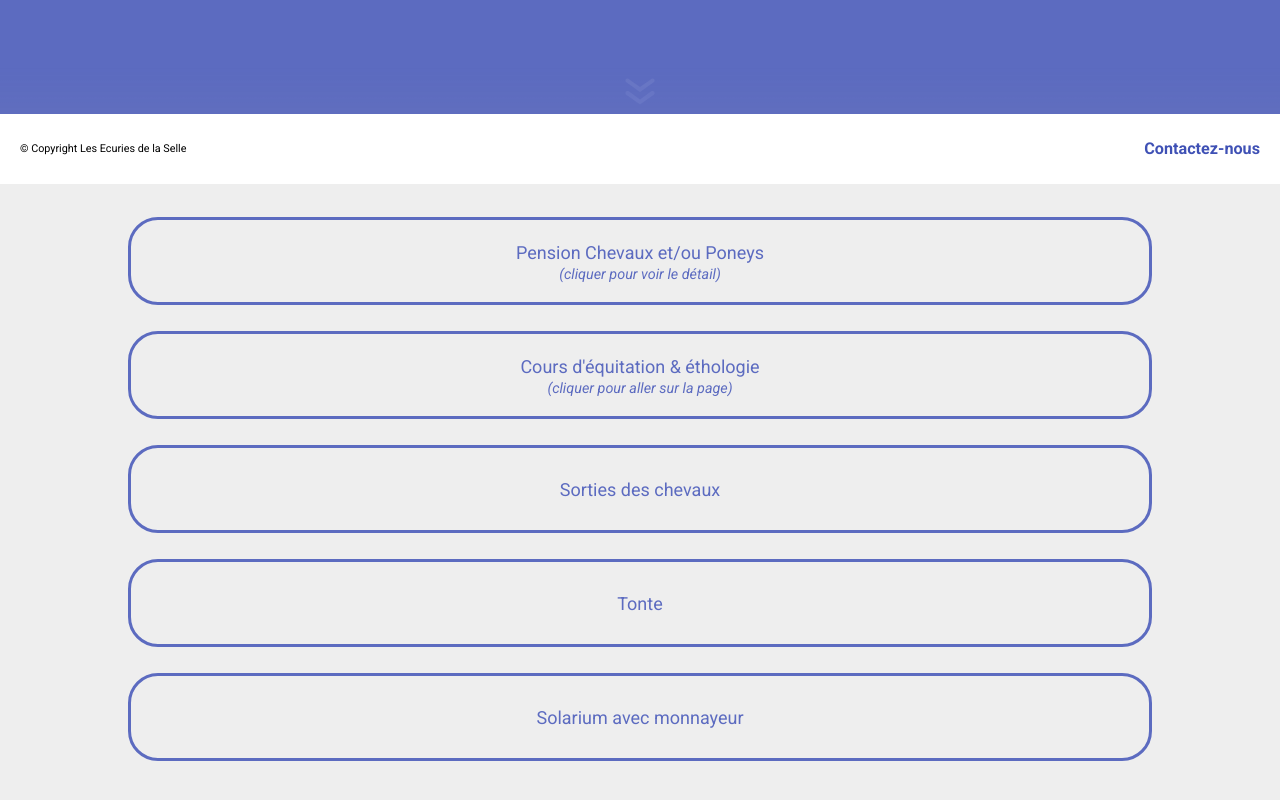
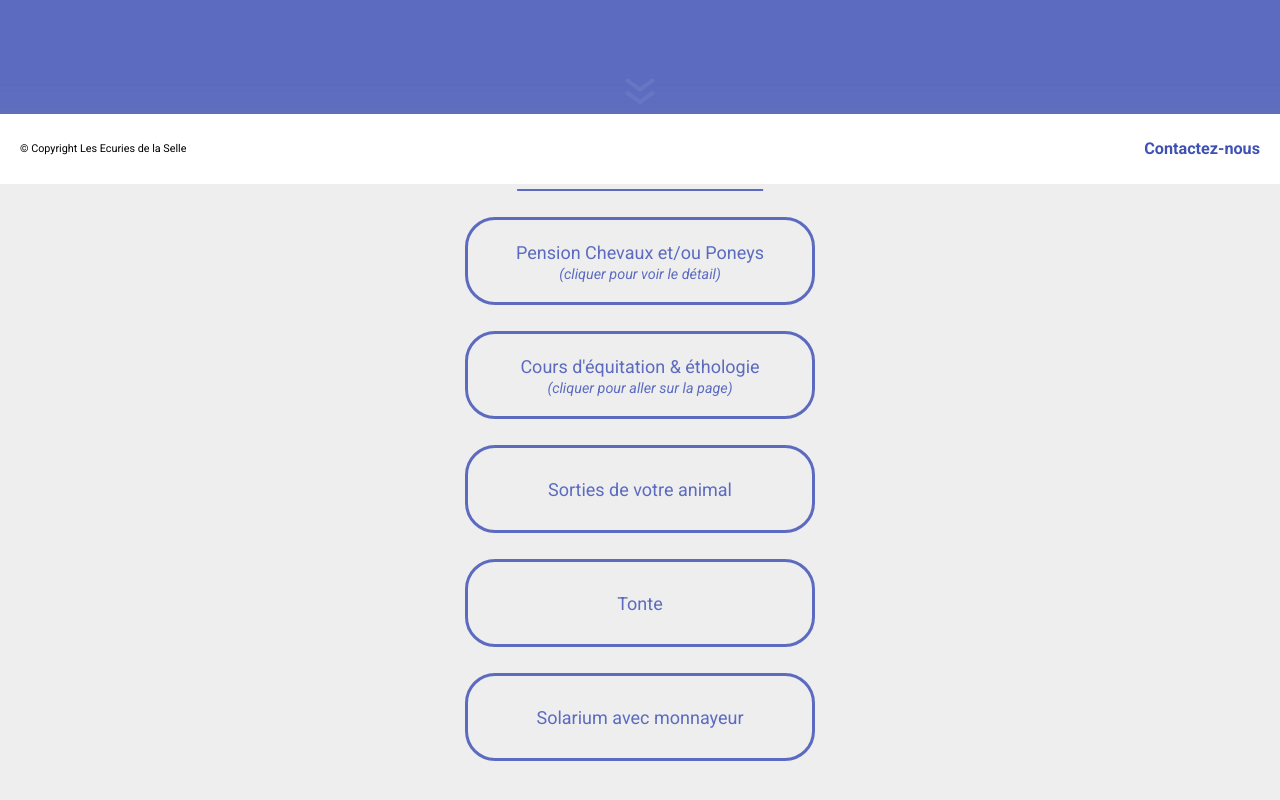
Before and after one commit to GoutteDooo/Site_Ecurie, a React (Vite) app: page /proprietaires in a window 1280 px wide. Shown: the part 616-1416 px from the top of the page. Built offline with nearby package versions, Linux system fonts and the light colour scheme.

Commit message:
feat(Proprios/Prestas): Ajout des links en props

```diff
--- a/src/components/Bubble.jsx
+++ b/src/components/Bubble.jsx
@@ -1,6 +1,8 @@
 import React from "react";
 import { MAIN_COLOR } from "../utils/variables";
-import { breakLines } from "../utils/functions/breakLines";
+import { useNavigate } from "react-router-dom";
+import scrollEvent from "../utils/functions/scrollEvent";
+
 /**
  * Affiche une bulle centrée verticalement
  * @param {string} bgColor couleur de fond de la bulle
@@ -9,14 +11,17 @@ import { breakLines } from "../utils/functions/breakLines";
  * @param {string} content contenu de la bulle (ASTUCE : utiliser "/br" pour passage à la ligne)
  * @returns
  */
+
 const Bubble = ({
   bgColor = MAIN_COLOR,
   textColor = "black",
   opacity = 1,
   content = null,
   clickable = false,
+  linking = null,
 }) => {
   const [isHover, setIsHover] = React.useState(false);
+  let navigate = useNavigate();
   const style = () => {
     const defaultStyle = {
       backgroundColor: bgColor,
@@ -44,12 +49,18 @@ const Bubble = ({
       ...defaultStyle,
     };
   };
+
+  const handleLink = () => {
+    return linking === "scroll" ? scrollEvent(2) : navigate(linking);
+  };
+
   return (
     <div
       className={` bubble ${clickable ? "clickable" : ""}`}
       style={style()}
       onMouseEnter={() => setIsHover(true)}
       onMouseLeave={() => setIsHover(false)}
+      onClick={linking ? handleLink : null}
     >
       {content}
     </div>
--- a/src/components/proprietaires/Prestations.jsx
+++ b/src/components/proprietaires/Prestations.jsx
@@ -14,10 +14,11 @@ const Prestations = () => {
       <p>Cours d'équitation & éthologie</p>
       <em>(cliquer pour aller sur la page)</em>
     </>,
-    <p>Sorties des chevaux</p>,
+    <p>Sorties de votre animal</p>,
     <p>Tonte</p>,
     <p>Solarium avec monnayeur</p>,
   ];
+  const linkings = ["scroll", "/cours"];
   return (
     <div className="proprietaires__prestations">
       <h1>Nos Prestations</h1>
@@ -28,6 +29,7 @@ const Prestations = () => {
           content={c}
           key={i}
           clickable={i < 2 ? true : false}
+          linking={i < 2 ? linkings[i] : null}
         />
       ))}
     </div>
--- a/src/styles/components/_bubble.scss
+++ b/src/styles/components/_bubble.scss
@@ -1,5 +1,5 @@
 .bubble {
-  width: 80%;
+  width: min(80%, 350px);
   height: 90px;
   @include verticalCenter;
   flex-direction: column;
--- a/src/styles/pages/_proprietaires.scss
+++ b/src/styles/pages/_proprietaires.scss
@@ -1,5 +1,6 @@
 .proprietaires {
   width: 100%;
+  height: 300vh;
   &__prestations {
     @include verticalCenter;
     flex-direction: column;
@@ -17,6 +18,7 @@
         width: 120%;
         transform: translateX(-50%);
         left: 50%;
+        bottom: -0.8rem;
       }
     }
   }
```
